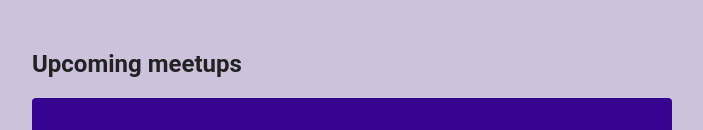
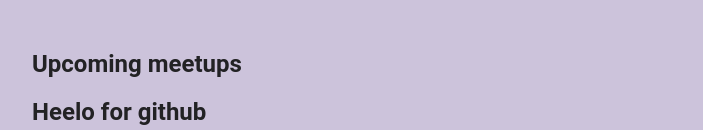
Before and after one commit to dona-frj/dana, a Django app: page /meetups/ in a window 1280 px wide. Shown: the part 212-342 px from the top of the page, without its empty margins (288-991 px from the left). Run offline with Django 3.2, Linux system fonts and the light colour scheme; data comes from the database, SQL or seed files in the repository.

Commit message:
Heelo for github

```diff
--- a/meetups/templates/meetups/index.html
+++ b/meetups/templates/meetups/index.html
@@ -20,6 +20,7 @@
 {% block body%}
 <section>
 <h2>Upcoming meetups</h2>
+<h1>Heelo for github</h1>
 <ol>
 {% for meetup_item in meetups %}
 {% include 'meetups/includes/meetup-item.html' with title=meetup_item.title location=meetup_item.location%}
```
